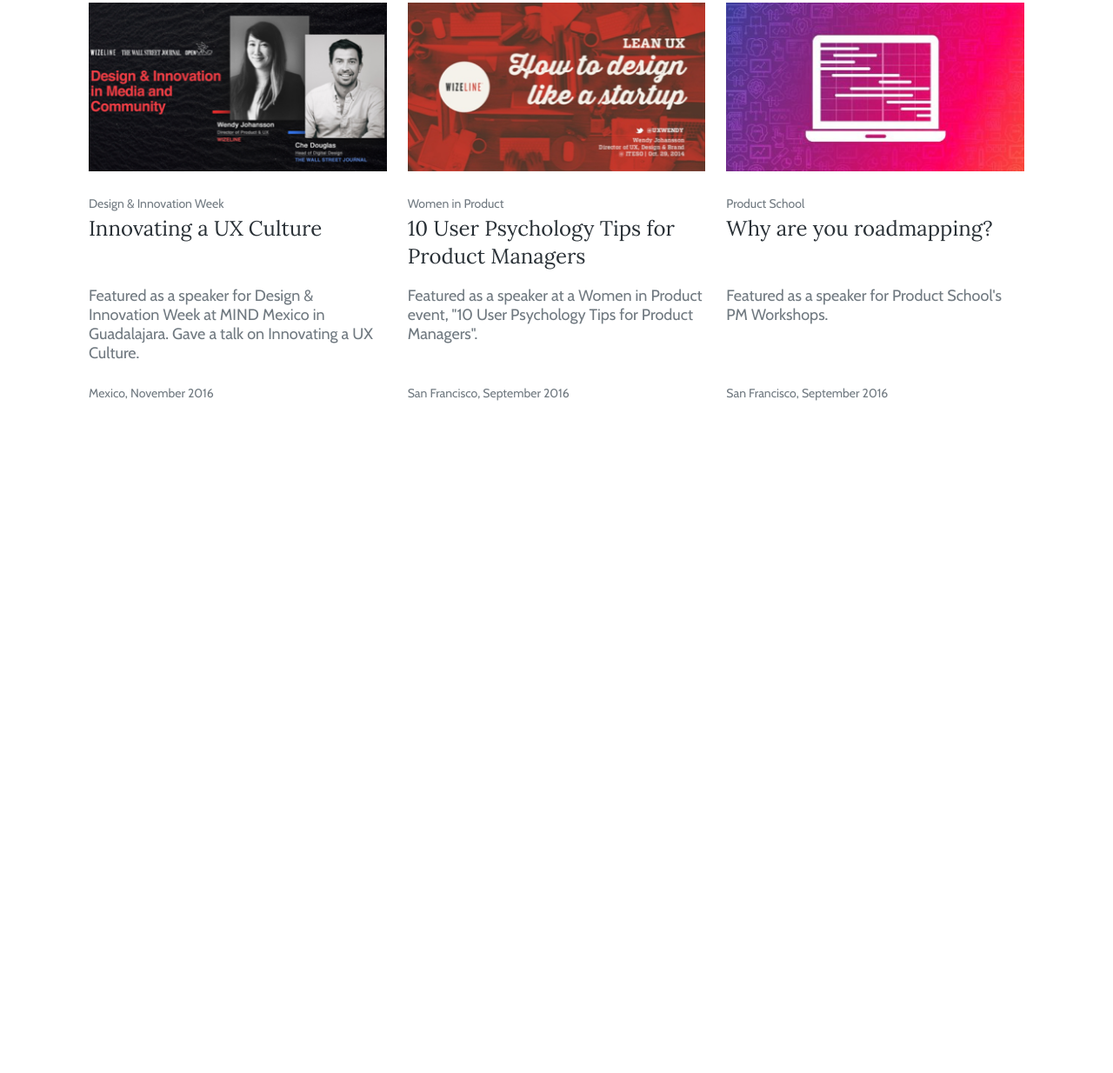
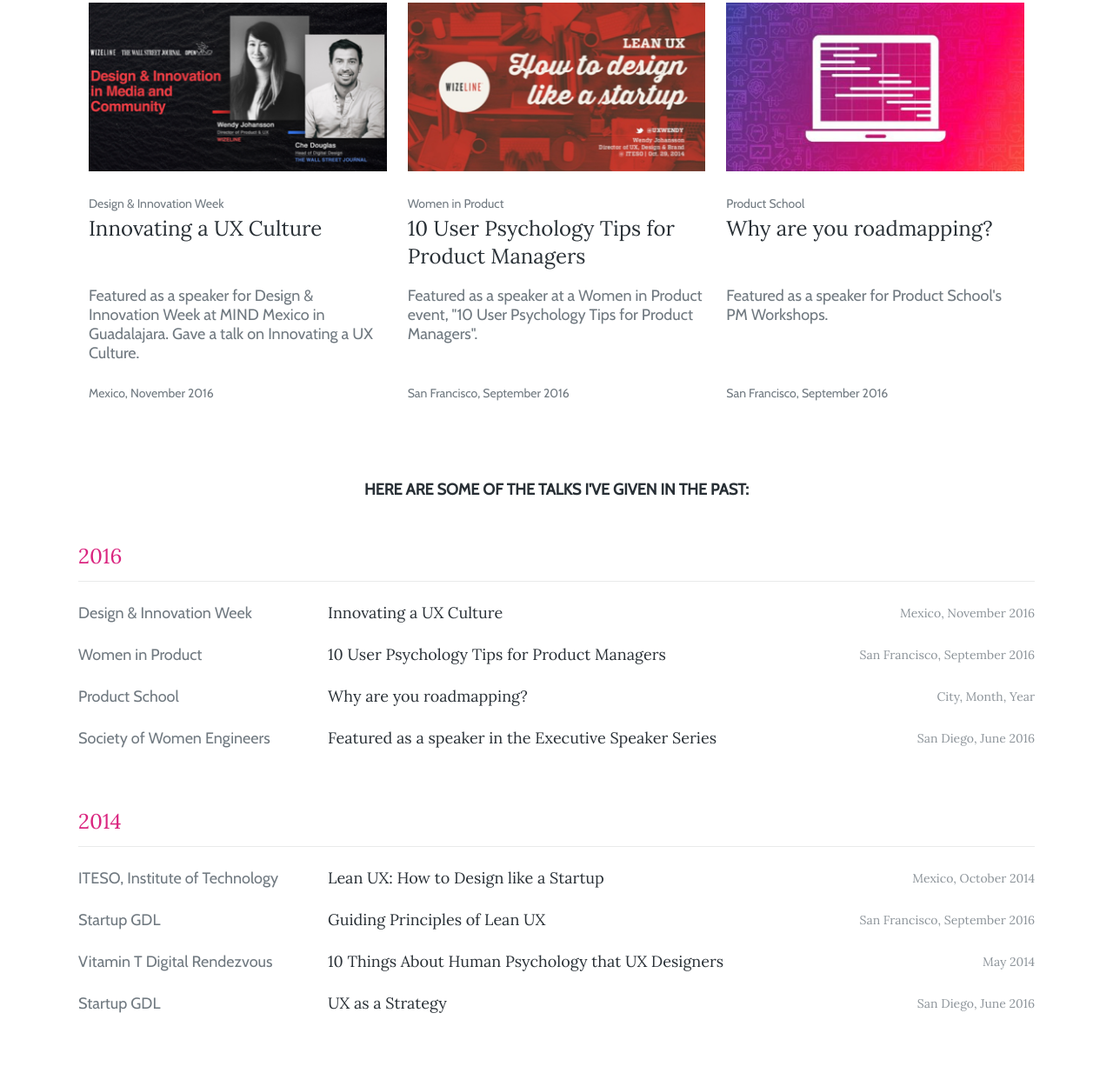
Before and after one commit to javierhumaran/javierhumaran.github.io, a plain HTML site: page WendyJohansson/index.html in a window 1280 px wide. Shown: the part 1431-2665 px from the top of the page at 87% size. Before the commit the page ends 1892 px from the top, so only its background shows below. Drawn offline with nearby package versions, Linux system fonts and the light colour scheme.

Commit message:
Talks list

```diff
--- a/WendyJohansson/css/styles.css
+++ b/WendyJohansson/css/styles.css
@@ -32,6 +32,15 @@
   font-family: 'Lora', serif;
   font-size: 24px;
   line-height: 32px;
+}
+
+h4 {
+  color: #293036;
+  font-family: 'Cabin', sans-serif;
+  font-weight: 900;
+  font-size: 18px;
+  line-height: 25px;
+  text-align: center;
 }
 
 p {
@@ -264,3 +273,79 @@
   line-height: 18px;
   margin-top: 8px;
 }
+
+#talks-list .container {
+  flex-flow: row wrap;
+}
+
+#talks-list ol {
+  display: flex;
+  flex-flow: column;
+  margin: 0;
+  padding: 0;
+  width: 100%;
+}
+
+#talks-list h4 {
+  flex-basis: 100%;
+  margin-bottom: 48px;
+}
+
+#talks-list .year {
+  list-style: none;
+  margin-bottom: 68px;
+}
+
+#talks-list h3 {
+  color: #da247f;
+  margin-bottom: 12px;
+  width: 100%;
+}
+
+#talks-list .year ul {
+  border-top: solid 1px rgba(40, 48, 54, 0.1);
+  list-style: none;
+  margin: 0;
+  padding: 0;
+}
+
+#talks-list .year ul li {
+  display: flex;
+  flex-flow: row;
+  margin-top: 24px;
+}
+
+#talks-list .year ul li span {
+  margin: 0;
+}
+
+#talks-list .year ul li .event {
+  color: #707980;
+  flex-basis: 25%;
+  font-family: 'Cabin', sans-serif;
+  font-size: 18px;
+  line-height: 24px;
+  margin-right: 24px;
+}
+
+#talks-list .year ul li .title,
+#talks-list .year ul li .date {
+  font-family: 'Lora', serif;
+}
+
+#talks-list .year ul li .title {
+  color: #293036;
+  flex-basis: 50%;
+  font-size: 18px;
+  line-height: 24px;
+  margin-right: 24px;
+}
+
+#talks-list .year ul li .date {
+  color: #707980;
+  flex-basis: 25%;
+  font-size: 14px;
+  line-height: 24px;
+  opacity: 0.8;
+  text-align: right;
+}
--- a/WendyJohansson/index.html
+++ b/WendyJohansson/index.html
@@ -65,5 +65,62 @@
       </article>
     </div>
   </section>
+  <section id="talks-list">
+    <div class="container">
+      <h4>HERE ARE SOME OF THE TALKS I'VE GIVEN IN THE PAST:</h4>
+      <ol>
+        <li class="year">
+          <h3>2016</h3>
+          <ul>
+            <li class="talk">
+              <span class="event">Design & Innovation Week</span>
+              <span class="title">Innovating a UX Culture</span>
+              <span class="date">Mexico, November 2016</span>
+            </li>
+            <li class="talk">
+              <span class="event">Women in Product</span>
+              <span class="title">10 User Psychology Tips for Product Managers</span>
+              <span class="date">San Francisco, September 2016</span>
+            </li>
+            <li class="talk">
+              <span class="event">Product School</span>
+              <span class="title">Why are you roadmapping?</span>
+              <span class="date">City, Month, Year</span>
+            </li>
+            <li class="talk">
+              <span class="event">Society of Women Engineers</span>
+              <span class="title">Featured as a speaker in the Executive Speaker Series</span>
+              <span class="date">San Diego, June 2016</span>
+            </li>
+          </ul>
+        </li>
+        <li class="year">
+          <h3>2014</h3>
+          <ul>
+            <li class="talk">
+              <span class="event">ITESO, Institute of Technology</span>
+              <span class="title">Lean UX: How to Design like a Startup</span>
+              <span class="date">Mexico, October 2014</span>
+            </li>
+            <li class="talk">
+              <span class="event">Startup GDL</span>
+              <span class="title">Guiding Principles of Lean UX</span>
+              <span class="date">San Francisco, September 2016</span>
+            </li>
+            <li class="talk">
+              <span class="event">Vitamin T Digital Rendezvous</span>
+              <span class="title">10 Things About Human Psychology that UX Designers</span>
+              <span class="date">May 2014</span>
+            </li>
+            <li class="talk">
+              <span class="event">Startup GDL</span>
+              <span class="title">UX as a Strategy</span>
+              <span class="date">San Diego, June 2016</span>
+            </li>
+          </ul>
+        </li>
+      </ol>
+    </div>
+  </section>
 </body>
 </html>
```
